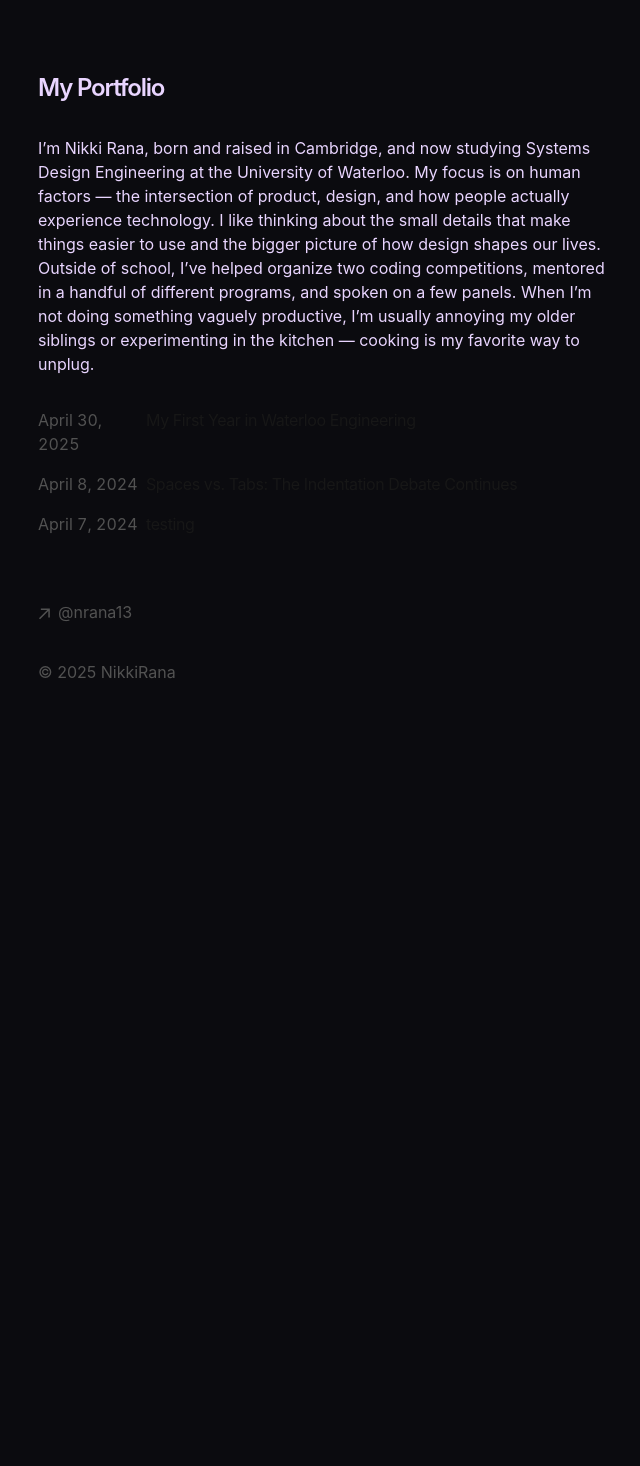
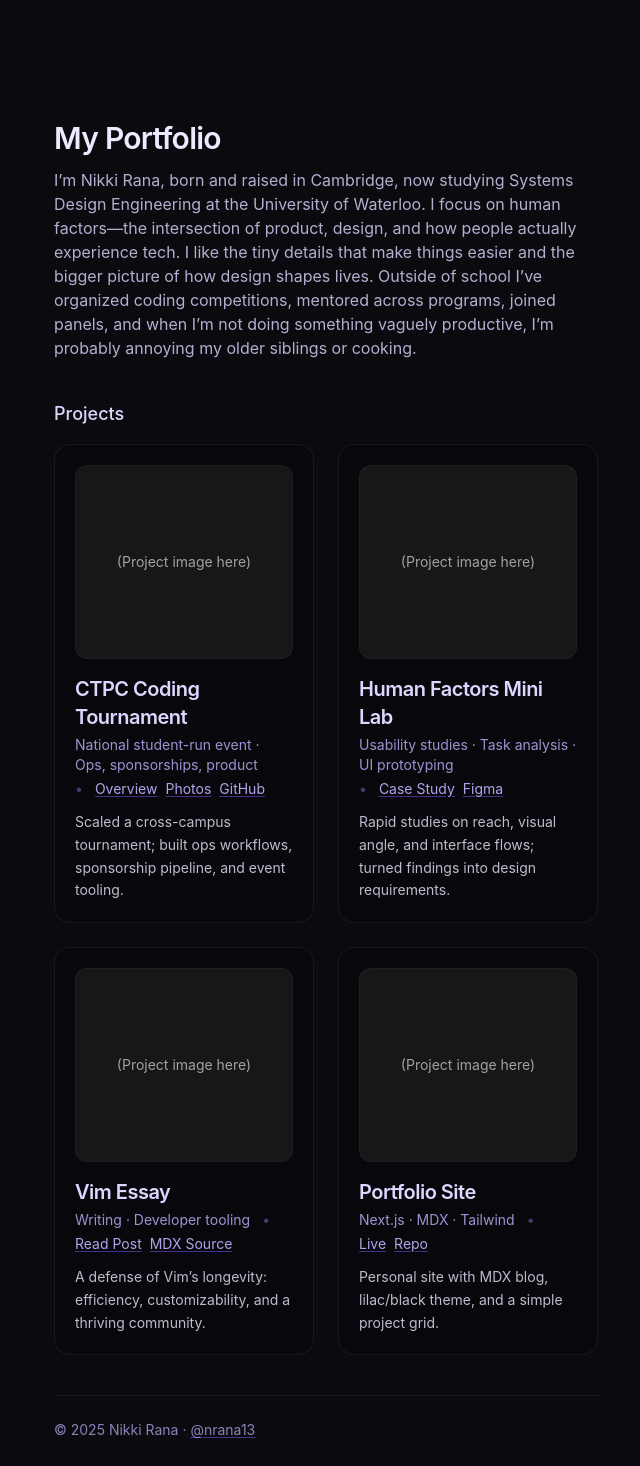
Before and after one commit to nrana13/portfolio-testtry, a Next.js app: page / in a window 1280 px wide. Shown: the part 64-1530 px from the top of the page, without its empty margins (314-954 px from the left). Before the commit the page ends 812 px from the top, so only its background shows below. Built offline with nearby package versions, Linux system fonts and the light colour scheme.

Commit message:
Update page.tsx

```diff
--- a/app/page.tsx
+++ b/app/page.tsx
@@ -1,23 +1,117 @@
-import { BlogPosts } from 'app/components/posts'
+export default function PortfolioPreview() {
+  const projects = [
+    {
+      title: "CTPC Coding Tournament",
+      subtitle: "National student-run event · Ops, sponsorships, product",
+      caption:
+        "Scaled a cross-campus tournament; built ops workflows, sponsorship pipeline, and event tooling.",
+      links: [
+        { label: "Overview", href: "#" },
+        { label: "Photos", href: "#" },
+        { label: "GitHub", href: "#" },
+      ],
+    },
+    {
+      title: "Human Factors Mini Lab",
+      subtitle: "Usability studies · Task analysis · UI prototyping",
+      caption:
+        "Rapid studies on reach, visual angle, and interface flows; turned findings into design requirements.",
+      links: [
+        { label: "Case Study", href: "#" },
+        { label: "Figma", href: "#" },
+      ],
+    },
+    {
+      title: "Vim Essay",
+      subtitle: "Writing · Developer tooling",
+      caption:
+        "A defense of Vim’s longevity: efficiency, customizability, and a thriving community.",
+      links: [
+        { label: "Read Post", href: "#" },
+        { label: "MDX Source", href: "#" },
+      ],
+    },
+    {
+      title: "Portfolio Site",
+      subtitle: "Next.js · MDX · Tailwind",
+      caption:
+        "Personal site with MDX blog, lilac/black theme, and a simple project grid.",
+      links: [
+        { label: "Live", href: "#" },
+        { label: "Repo", href: "#" },
+      ],
+    },
+  ];
 
-export default function Page() {
   return (
-    <section>
-      <h1 className="mb-8 text-2xl font-semibold tracking-tighter">
-        My Portfolio
-      </h1>
-      <p className="mb-4">
-        {`I’m Nikki Rana, born and raised in Cambridge, and now studying Systems Design Engineering at the University of Waterloo.
-        My focus is on human factors — the intersection of product, design, and how people actually experience technology.
+    <main className="min-h-screen bg-[#0b0b0f] text-violet-100">
+      <div className="mx-auto max-w-5xl px-4 py-12">
+        {/* Header */}
+        <header className="mb-10">
+          <h1 className="text-3xl font-semibold tracking-tight">My Portfolio</h1>
+          <p className="mt-3 max-w-2xl text-violet-200/80">
+            I’m Nikki Rana, born and raised in Cambridge, now studying Systems Design
+            Engineering at the University of Waterloo. I focus on human factors—the
+            intersection of product, design, and how people actually experience tech.
+            I like the tiny details that make things easier and the bigger picture of
+            how design shapes lives. Outside of school I’ve organized coding
+            competitions, mentored across programs, joined panels, and when I’m not
+            doing something vaguely productive, I’m probably annoying my older
+            siblings or cooking.
+          </p>
+        </header>
 
-        I like thinking about the small details that make things easier to use and the bigger picture of how design shapes our lives.
-Outside of school, I’ve helped organize two coding competitions, mentored in a handful of different programs, and spoken on a few panels.
+        {/* Projects */}
+        <section className="mt-6">
+          <h2 className="mb-4 text-lg font-medium text-violet-200">Projects</h2>
+          <div className="grid grid-cols-1 gap-6 md:grid-cols-2">
+            {projects.map((p) => (
+              <article
+                key={p.title}
+                className="group rounded-2xl border border-neutral-800/60 bg-black/20 p-5 transition-all hover:shadow-lg hover:shadow-purple-500/10"
+              >
+                {/* Image placeholder */}
+                <div className="relative mb-4 overflow-hidden rounded-xl border border-neutral-800/60 bg-neutral-900">
+                  <div className="flex h-48 items-center justify-center text-sm text-neutral-400">
+                    (Project image here)
+                  </div>
+                </div>
 
-When I’m not doing something vaguely productive, I’m usually annoying my older siblings or experimenting in the kitchen — cooking is my favorite way to unplug.`}
-      </p>
-      <div className="my-8">
-        <BlogPosts />
+                <h3 className="text-xl font-semibold tracking-tight text-violet-200">
+                  {p.title}
+                </h3>
+
+                <div className="mt-1 flex flex-wrap items-center gap-x-3 gap-y-1 text-sm text-violet-300/90">
+                  <span className="text-violet-300/80">{p.subtitle}</span>
+                  <span aria-hidden="true" className="text-violet-400/40">
+                    •
+                  </span>
+                  <nav aria-label={`${p.title} links`} className="flex flex-wrap gap-2">
+                    {p.links.map((l) => (
+                      <a
+                        key={l.href + l.label}
+                        href={l.href}
+                        className="underline decoration-violet-500/50 underline-offset-2 hover:text-violet-100 hover:decoration-violet-300"
+                      >
+                        {l.label}
+                      </a>
+                    ))}
+                  </nav>
+                </div>
+
+                <p className="mt-3 text-sm leading-relaxed text-violet-100/80">
+                  {p.caption}
+                </p>
+              </article>
+            ))}
+          </div>
+        </section>
+
+        {/* Footer */}
+        <footer className="mt-10 border-t border-neutral-800/60 pt-6 text-sm text-violet-300/70">
+          © {new Date().getFullYear()} Nikki Rana · <a className="underline decoration-violet-500/50 underline-offset-2 hover:text-violet-100" href="#">@nrana13</a>
+        </footer>
       </div>
-    </section>
-  )
+    </main>
+  );
 }
```
